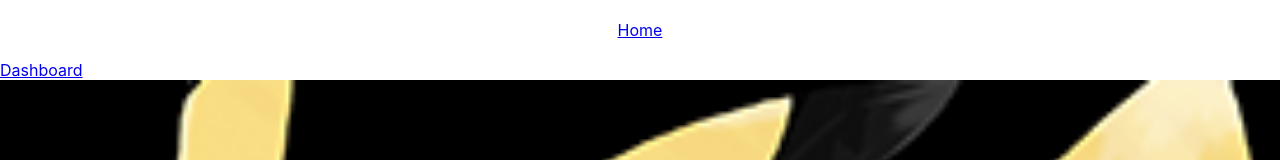
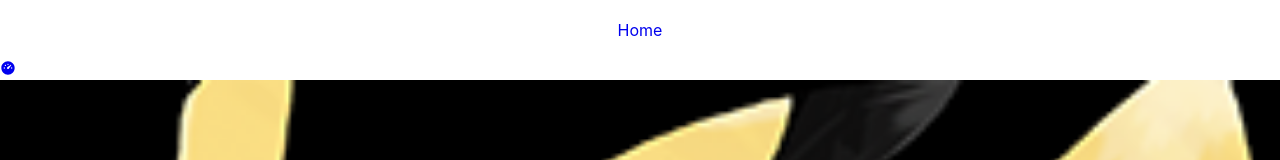
Before and after one commit to jmfp/solostudy, a React (Create React App) app in the folder root/frontend/: page / in a window 1280 px wide. Shown: the top 160 px of the page. Built offline with nearby package versions, Linux system fonts and the light colour scheme.

Commit message:
0.0.0.0.0.1

```diff
--- a/root/frontend/src/components/Header.js
+++ b/root/frontend/src/components/Header.js
@@ -1,14 +1,17 @@
 import React from 'react'
 import {Link} from 'react-router-dom'
+import {RiDashboard3Fill} from 'react-icons/ri'
 
 export default function Header() {
   return (
     <header className='header-invis'>
         <div className='logo-container'>
-            <Link to='/'>Home</Link>
+            <Link to='/' style={{textDecoration: "none"}}>Home</Link>
         </div>
         <div>
-            <Link to='/dashboard'>Dashboard</Link>
+            <Link to='/dashboard' style={{textDecoration: "none"}}>
+              <RiDashboard3Fill/>
+            </Link>
         </div>
     </header>
   )
```
